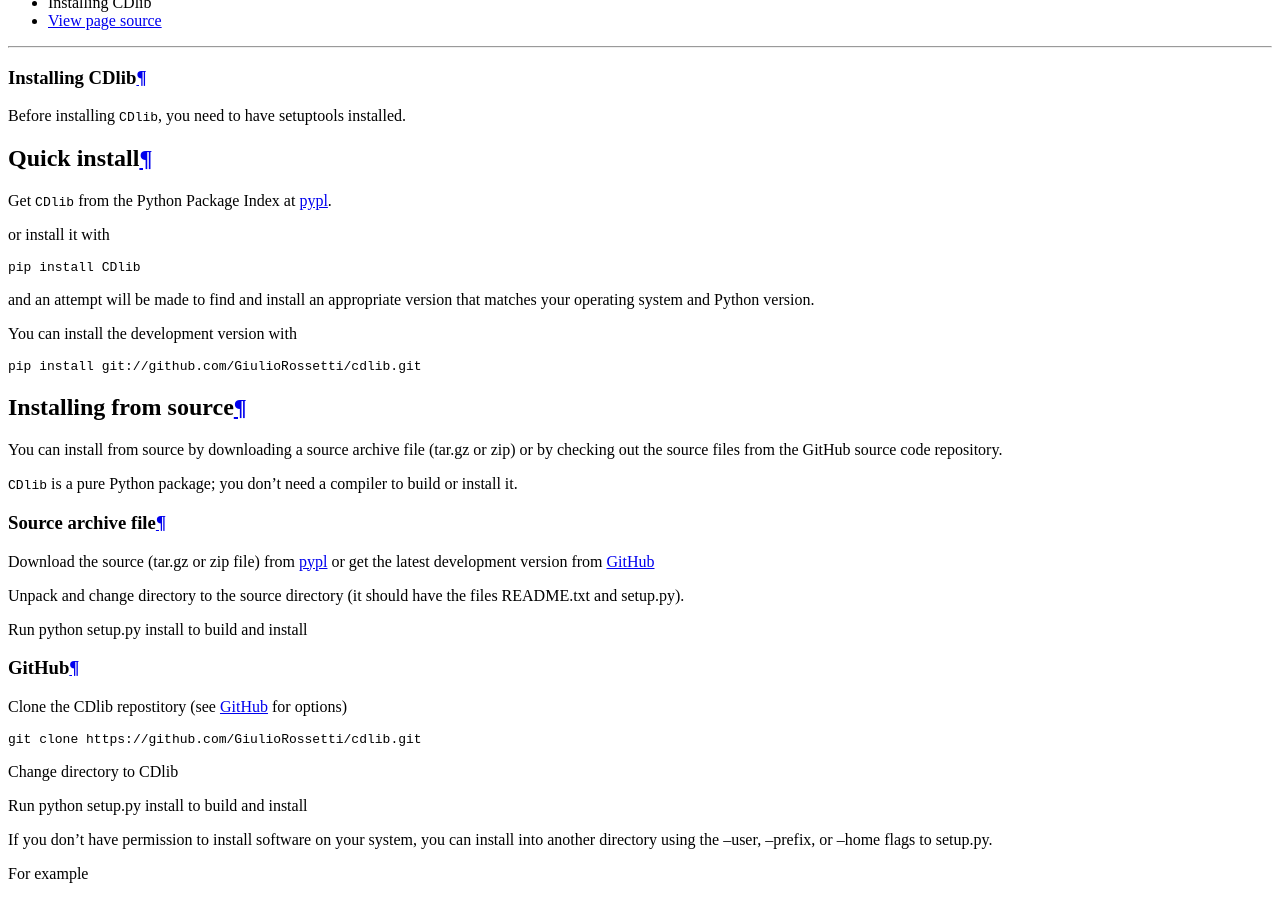
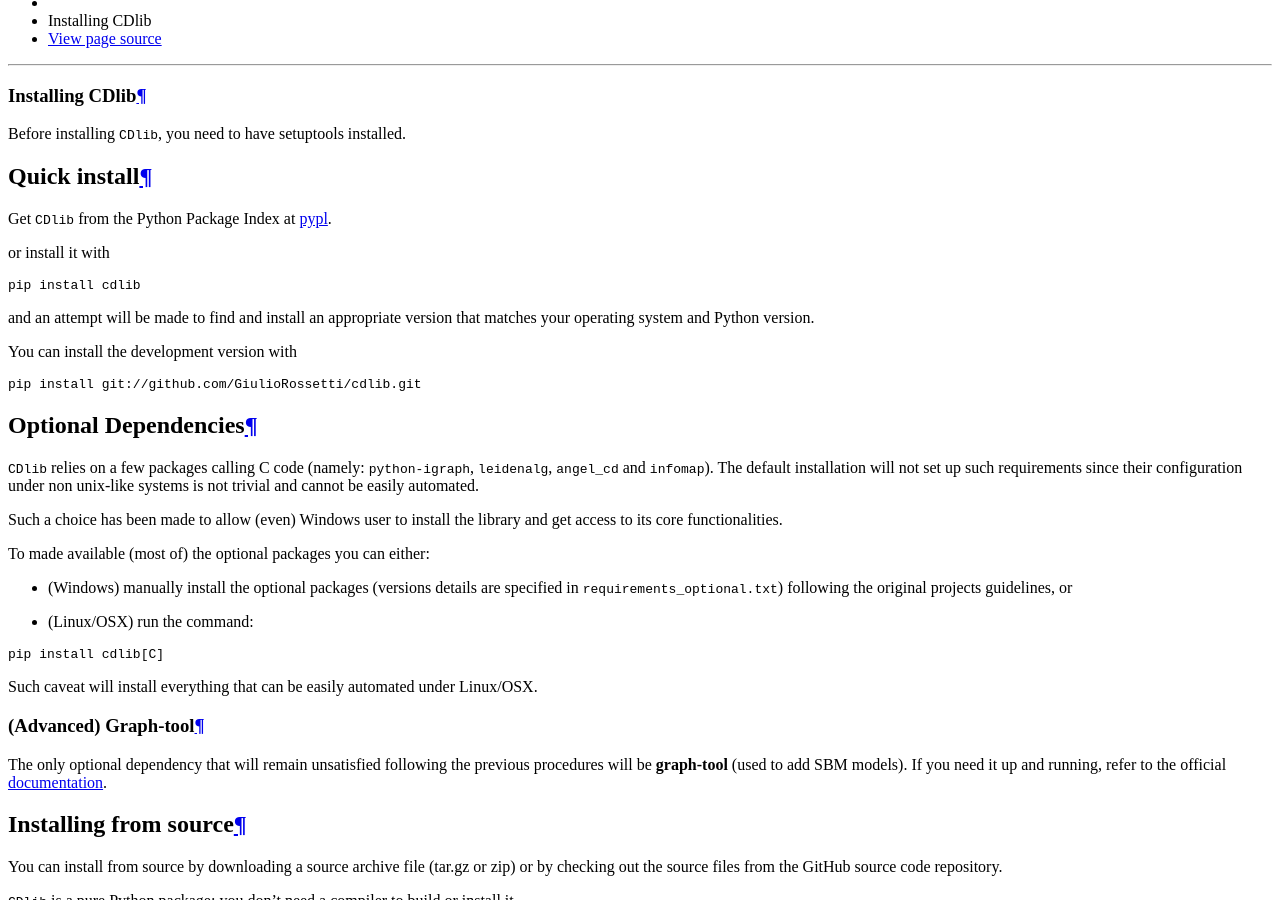
Before and after one commit to GiulioRossetti/cdlib, a Sphinx documentation site: the page built from docs/installing.rst, in a window 1280 px wide and 900 px high, scrolled down 1388 px. Built offline with Sphinx 7.4.7 and the Read the Docs theme 2.0.0, drawn with Linux system fonts in a browser that asks for light colours; some of the changed text lies outside the part shown.

Commit message:
:memo: documentation

```diff
--- a/docs/bibliography.rst
+++ b/docs/bibliography.rst
@@ -42,7 +42,7 @@
     - Demon:
         1. Coscia, M., Rossetti, G., Giannotti, F., & Pedreschi, D. (2012, August). `Demon: a local-first discovery method for overlapping communities. <http://citeseerx.ist.psu.edu/viewdoc/download?doi=10.1.1.721.1788&rep=rep1&type=pdf/>`_ In Proceedings of the 18th ACM SIGKDD international conference on Knowledge discovery and data mining (pp. 615-623). ACM.
         2. Coscia, M., Rossetti, G., Giannotti, F., & Pedreschi, D. (2014). `Uncovering hierarchical and overlapping communities with a local-first approach. <https://dl.acm.org/citation.cfm?id=2629511/>`_ ACM Transactions on Knowledge Discovery from Data (TKDD), 9(1), 6.
-    - Angel: Rossetti G. **Angel: efficient, and effective, node-centric community discovery in static and dynamic networks.**
+    - Angel: Rossetti, G. (2019) `Exorcising the Demon: Angel, Efficient Node-Centric Community Discovery. <https://link.springer.com/chapter/10.1007/978-3-030-36687-2_13>`_ International Conference on Complex Networks and Their Applications. Springer, Cham.
     - Node_perception: Sucheta Soundarajan and John E. Hopcroft. 2015. `Use of Local Group Information to Identify Communities in Networks. <https://dl.acm.org/citation.cfm?id=2737800.2700404/>`_ ACM Trans. Knowl. Discov. Data 9, 3, Article 21 (April 2015), 27 pages. DOI=http://dx.doi.org/10.1145/2700404
     - Overlapping_seed_set_expansion: Whang, J. J., Gleich, D. F., & Dhillon, I. S. (2013, October). `Overlapping community detection using seed set expansion. <http://www.cs.utexas.edu/~inderjit/public_papers/overlapping_commumity_cikm13.pdf/>`_ In Proceedings of the 22nd ACM international conference on Conference on information & knowledge management (pp. 2099-2108). ACM.
     - Kclique: Gergely Palla, Imre Derényi, Illés Farkas1, and Tamás Vicsek, `Uncovering the overlapping community structure of complex networks in nature and society <https://www.nature.com/articles/nature03607/>`_ Nature 435, 814-818, 2005, doi:10.1038/nature03607
@@ -91,3 +91,7 @@
 
 
 So far it has been used as support to the following publications:
+
+    - Hubert, M. Master Thesis. (2020) `Crawling and Analysing code review networks on industry and open source data <https://oss.cs.fau.de/wp-content/uploads/2020/04/Hubert_2020.pdf>`_
+    - Pister, A., Buono, P., Fekete, J. D., Plaisant, C., & Valdivia, P. (2020). `Integrating Prior Knowledge in Mixed Initiative Social Network Clustering <https://arxiv.org/abs/2005.02972>`_. arXiv preprint arXiv:2005.02972.
+    - Mohammadmosaferi, K. K., & Naderi, H. (2020). `Evolution of communities in dynamic social networks: An efficient map-based approach. <https://www.sciencedirect.com/science/article/pii/S0957417420300476>`_ Expert Systems with Applications, 147, 113221.
--- a/docs/installing.rst
+++ b/docs/installing.rst
@@ -14,7 +14,7 @@
 
 .. code-block:: python
 
-    pip install CDlib
+    pip install cdlib
 
 and an attempt will be made to find and install an appropriate version that matches your operating system and Python version.
 
@@ -23,6 +23,37 @@
 .. code-block:: python
 
     pip install git://github.com/GiulioRossetti/cdlib.git
+
+
+=====================
+Optional Dependencies
+=====================
+
+``CDlib`` relies on a few packages calling C code (namely: ``python-igraph``, ``leidenalg``, ``angel_cd`` and ``infomap``).
+The default installation will not set up such requirements since their configuration under non unix-like systems is not trivial and cannot be easily automated.
+
+Such a choice has been made to allow (even) Windows user to install the library and get access to its core functionalities.
+
+To made available (most of) the optional packages you can either:
+
+- (Windows) manually install the optional packages (versions details are specified in ``requirements_optional.txt``) following the original projects guidelines, or
+- (Linux/OSX) run the command:
+
+.. code-block:: python
+
+    pip install cdlib[C]
+
+
+
+Such caveat will install everything that can be easily automated under Linux/OSX.
+
+---------------------
+(Advanced) Graph-tool
+---------------------
+
+The only optional dependency that will remain unsatisfied following the previous procedures will be **graph-tool** (used to add SBM models).
+If you need it up and running, refer to the official `documentation <https://git.skewed.de/count0/graph-tool/wikis/installation-instructions>`_.
+
 
 ======================
 Installing from source
```
Also changed, not shown: docs/tutorial.rst (+0 -10 lines), 2 other files.
